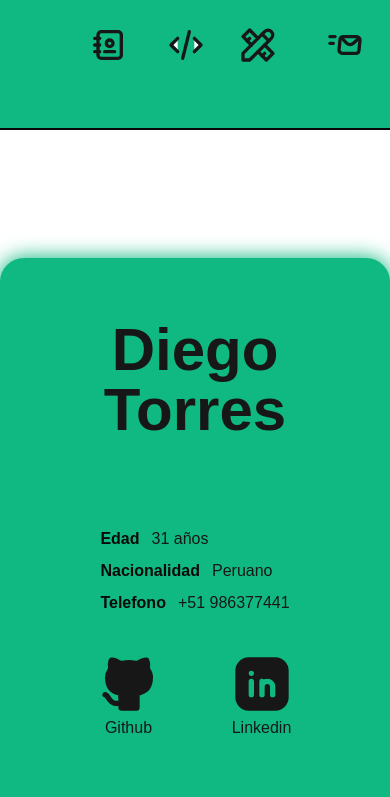
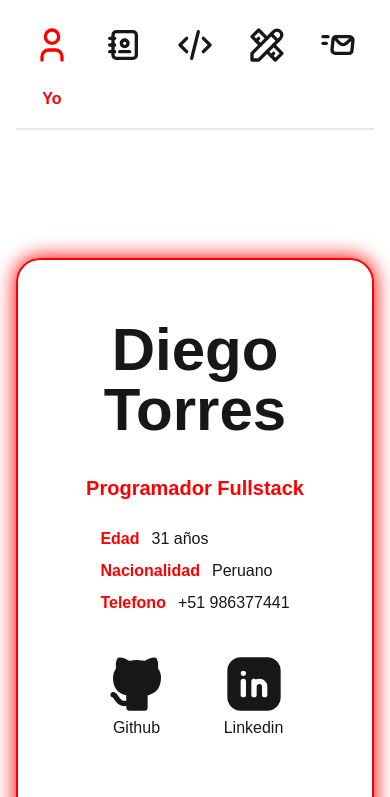
Before and after one commit to DiegoPower48/NextPortfolio, a Next.js app: page / in a window 390 px wide. Shown: the top 797 px of the page. Built offline with nearby package versions, Linux system fonts and the light colour scheme; grey boxes are pictures that could not be loaded; what tailwindcss-debug-screens would draw is missing.

Commit message:
responsive update

```diff
--- a/src/app/globals.css
+++ b/src/app/globals.css
@@ -3,20 +3,20 @@
 @tailwind utilities;
 
 :root {
-  --background: #ffffff;
   --textColor: #171717;
   /*Tailwind*/
-  --theme: #10b981;
-  --text-theme: #0a0a0a;
+  --background: rgba(255, 255, 255, 0.603);
+  --theme: red;
+  --hover: orange;
 }
 
 @media (prefers-color-scheme: dark) {
   :root {
-    --background: #0a0a0a;
     --textColor: #ededed;
     /*Tailwind*/
-    --theme: #0a0a0a;
-    --text-theme: #10b981;
+    --background: #0a0a0a;
+    --theme: #10b981;
+    --hover: #006045;
   }
 }
 
@@ -30,33 +30,31 @@ html {
 }
 
 /* Coments*/
-
 .commentsLabel {
-  padding-left: 10px;
   transition: 0.2s ease;
 }
 
 .formulario:focus,
 .formulario:valid {
-  box-shadow: 1px 1px 10px 1px #10b981;
-  border: 3px solid #10b981;
+  box-shadow: 1px 1px 10px 1px var(--hover);
+  border: 3px solid var(--theme);
 }
 
 .textarea:focus,
 .textarea:valid {
-  box-shadow: 1px 1px 10px 1px #10b981;
-  border: 3px solid #10b981;
+  box-shadow: 1px 1px 10px 1px var(--hover);
+  border: 3px solid var(--theme);
 }
 
 .formulario:focus + .commentsLabel,
 .formulario:valid + .commentsLabel {
   transform: translate(-5px, -40px) scale(0.9);
-  color: #10b981;
+  color: var(--theme);
 }
 .textarea:valid + .commentsLabel,
 .textarea:focus + .commentsLabel {
-  transform: translate(-20px, -25px) scale(0.9);
-  color: #10b981;
+  transform: translate(-20px, -40px) scale(0.9);
+  color: var(--theme);
 }
 
 /* Proyects*/
@@ -73,7 +71,6 @@ html {
   backface-visibility: hidden;
   position: absolute;
   border-radius: 20px;
-  box-shadow: 1px 1px 10px 2px #008080;
 }
 
 .page2 {
@@ -81,7 +78,6 @@ html {
   backface-visibility: hidden;
   position: absolute;
   border-radius: 20px;
-  box-shadow: 1px 1px 10px 2px #008080;
 }
 .cajaProyectos:hover .cards {
   transform: rotateY(180deg);
--- a/src/app/page.tsx
+++ b/src/app/page.tsx
@@ -26,18 +26,18 @@ export default function Home() {
 
   return (
     <div
-      className={`max-w-screen h-full  grid lg:grid-cols-[1fr,4fr] grid-cols-1 lg:bg-gradient-to-l lg:from-background lg:via-background lg:via-90% lg:to-emerald-900 pb-20  ${
+      className={`max-w-screen grid lg:grid-cols-[1fr,4fr] grid-cols-1 lg:bg-gradient-to-l lg:from-Background lg:via-Background lg:via-90% lg:to-Theme px-4 lg:pr-10 lg:pl-0 ${
         process.env.NEXT_PUBLIC_DEV_STATE ? "debug-screens" : ""
       }`}
     >
-      <div className="w-full z-50 lg:w-auto h-auto lg:h-screen sticky top-0 flex items-center justify-center ">
+      <div className="w-full bg-Background lg:bg-transparent flex items-center justify-center z-50 lg:w-auto h-auto lg:h-screen sticky top-0 ">
         <Header data={content.Header} />
       </div>
-      <div className="w-full h-full grid grid-cols-1 grid-rows-auto lg:gap-20 gap-32 ">
+      <div className="w-full h-full grid grid-cols-1 grid-rows-auto lg:gap-20 gap-32 pb-10 lg:py-20 ">
         {isMobile ? <div id="Home"></div> : ""}
         <div className="h-full ">
           {isMobile ? "" : <div id="Home"></div>}
-          <div className="h-full bg-theme border-2 border-emerald-500 p-10 rounded-3xl lg:m-10 shadow-[0_0_20px_1px_#10b981]">
+          <div className="h-full bg-theme border-2 border-Theme p-10 rounded-3xl shadow-[0_0_20px_1px_var(--theme)]">
             <Resume data={content.Resume} />
           </div>
           {isMobile ? <div id="Detail"></div> : ""}
@@ -45,28 +45,28 @@ export default function Home() {
 
         <div className="h-full ">
           {isMobile ? "" : <div id="Detail"></div>}
-          <div className="h-full bg-theme border-2 border-emerald-500 p-10  rounded-3xl lg:m-10 shadow-[0_0_20px_1px_#10b981]">
+          <div className="h-full bg-theme border-2 border-Theme p-10  rounded-3xl  shadow-[0_0_20px_1px_var(--theme)]">
             <Detalle data={content.Detail} />
           </div>
           {isMobile ? <div id="Proyectos"></div> : ""}
         </div>
         <div className="h-full ">
           {isMobile ? "" : <div id="Proyectos"></div>}
-          <div className="h-full bg-theme border-2 border-emerald-500 p-10 rounded-3xl lg:m-10 shadow-[0_0_20px_1px_#10b981]">
+          <div className="h-full bg-theme border-2 border-Theme p-10 rounded-3xl  shadow-[0_0_20px_1px_var(--theme)]">
             <Proyectos data={content.Proyects} />
           </div>
           {isMobile ? <div id="Tecnologias"></div> : ""}
         </div>
         <div className="h-full ">
           {isMobile ? "" : <div id="Tecnologias"></div>}
-          <div className="h-full bg-theme border-2 border-emerald-500 p-10 rounded-3xl lg:m-10 shadow-[0_0_20px_1px_#10b981]">
+          <div className="h-full bg-theme border-2 border-Theme p-10 rounded-3xl  shadow-[0_0_20px_1px_var(--theme)]">
             <Tecnologias data={content.Technologies} />
           </div>
           {isMobile ? <div id="Contactos"></div> : ""}
         </div>
         <div className="h-full ">
           {isMobile ? "" : <div id="Contactos"></div>}
-          <div className="h-full bg-theme border-2 border-emerald-500 p-10 rounded-3xl lg:m-10 shadow-[0_0_20px_1px_#10b981]">
+          <div className="h-full bg-theme border-2 border-Theme p-10 rounded-3xl  shadow-[0_0_20px_1px_var(--theme)]">
             <Comentarios data={content.Comments} />
           </div>
         </div>
--- a/src/components/detalle/detalle.tsx
+++ b/src/components/detalle/detalle.tsx
@@ -11,7 +11,7 @@ function Detalle(props: Props) {
 
   return (
     <div className="h-full w-full grid grid-rows-[auto,auto] ">
-      <p className="font-bold text-textTheme text-4xl">{title}:</p>
+      <p className="font-bold text-Theme text-4xl">{title}:</p>
       <p className="">{about}</p>
 
       <p className="">
--- a/src/components/header/header.tsx
+++ b/src/components/header/header.tsx
@@ -25,23 +25,26 @@ function Header(props: Props) {
   const [selected, setSelected] = useState("inicio");
 
   return (
-    <div className="w-full lg:w-auto bg-theme border-textTheme border-b-2 lg:border-0 lg:bg-transparent lg:mb-0 grid lg:grid-cols-1 lg:grid-rows-auto grid-cols-5 grid-rows-1 lg:gap-4 items-center content-center">
+    <div className="w-full  lg:w-auto border-textTheme border-b-2 lg:border-0 lg:bg-transparent lg:mb-0 grid lg:grid-cols-1 lg:grid-rows-auto grid-cols-5 grid-rows-1 lg:gap-4 items-center content-center">
       <div className="grid items-center justify-center ">
         <a
-          className={`group grid grid-rows-2 items-center justify-center h-32 w-full lg:w-32 pt-4 rounded-3xl lg:m-2 lg:rounded-full border-2 border-transparent transition-all hover:scale-105 hover:lg:shadow-[0_0_20px_1px_#10b981] hover:lg:border-emerald-500 ${
-            selected === "inicio" ? "text-emerald-500" : ""
+          className={`group grid grid-rows-2 items-center justify-center h-32 w-full lg:w-32 pt-4 rounded-3xl lg:m-2 lg:rounded-full border-2 border-transparent transition-all hover:scale-105 hover:lg:shadow-[0_0_20px_1px_var(--theme)] hover:lg:border-Theme ${
+            selected === "inicio" ? "text-Theme" : ""
           }`}
           href="#Home"
           onClick={() => {
             setSelected("inicio");
           }}
         >
-          <IconUser className="h-10 sm:h-14 w-10 sm:w-14 flex justify-center items-center  group-hover:stroke-emerald-500" />
+          {" "}
+          <div className="flex justify-center">
+            <IconUser className="h-10 sm:h-14 w-10 sm:w-14 flex justify-center items-center  group-hover:stroke-Theme" />
+          </div>
           <span
-            className={`flex justify-center font-bold transition-all duration-300 text-xs  sm:text-auto ${
+            className={`flex justify-center font-bold transition-all duration-300 ${
               selected === "inicio"
-                ? "text-emerald-500"
-                : "text-transparent group-hover:text-emerald-500"
+                ? "text-Theme"
+                : "text-transparent group-hover:text-Theme"
             }`}
           >
             {me}
@@ -50,18 +53,20 @@ function Header(props: Props) {
       </div>
       <div className="grid items-center justify-center">
         <a
-          className={`group grid grid-rows-2 items-center justify-center h-32 w-full lg:w-32 pt-4 rounded-3xl lg:m-2 lg:rounded-full border-2 border-transparent transition-all hover:scale-105 hover:lg:shadow-[0_0_20px_1px_#10b981] hover:lg:border-emerald-500 ${
-            selected === "About" ? "border-emerald-500 text-emerald-500" : ""
+          className={`group grid grid-rows-2 items-center justify-center h-32 w-full lg:w-32 pt-4 rounded-3xl lg:m-2 lg:rounded-full border-2 border-transparent transition-all hover:scale-105 hover:lg:shadow-[0_0_20px_1px_var(--theme)] hover:lg:border-Theme ${
+            selected === "About" ? "border-Theme text-Theme" : ""
           }`}
           href="#Detail"
           onClick={() => setSelected("About")}
         >
-          <IconAddressBook className="h-10 sm:h-14 w-10 sm:w-14 flex justify-center items-center  group-hover:stroke-emerald-500" />
+          <div className="flex justify-center">
+            <IconAddressBook className="h-10 sm:h-14 w-10 sm:w-14 flex justify-center items-center  group-hover:stroke-Theme" />
+          </div>
           <span
-            className={`flex justify-center font-bold transition-all duration-300 text-xs  sm:text-auto ${
+            className={`flex justify-center font-bold transition-all duration-300 ${
               selected === "About"
-                ? "text-emerald-500"
-                : "text-transparent group-hover:text-emerald-500"
+                ? "text-Theme"
+                : "text-transparent group-hover:text-Theme"
             }`}
           >
             {about}
@@ -70,25 +75,26 @@ function Header(props: Props) {
       </div>
       <div className="grid items-center justify-center">
         <a
-          className={`group grid grid-rows-2 items-center justify-center h-32 w-full lg:w-32 pt-4 rounded-3xl lg:m-2 lg:rounded-full border-2 border-transparent transition-all hover:scale-105 hover:lg:shadow-[0_0_20px_1px_#10b981] hover:lg:border-emerald-500 ${
-            selected === "proyectos" ? "text-emerald-500" : ""
+          className={`group grid grid-rows-2 items-center justify-center h-32 w-full lg:w-32 pt-4 rounded-3xl lg:m-2 lg:rounded-full border-2 border-transparent transition-all hover:scale-105 hover:lg:shadow-[0_0_20px_1px_var(--theme)] hover:lg:border-Theme ${
+            selected === "proyectos" ? "text-Theme" : ""
           }`}
           href="#Proyectos"
           onClick={() => setSelected("proyectos")}
         >
-          <IconCode
-            fill="white"
-            className={`h-10 sm:h-14 w-10 sm:w-14 flex justify-center items-center  group-hover:fill-emerald-500 group-hover:stroke-emerald-500 ${
+          {" "}
+          <div className="flex justify-center">
+            <IconCode
+              fill="white"
+              className={`h-10 sm:h-14 w-10 sm:w-14 flex justify-center items-center  group-hover:fill-Theme group-hover:stroke-Theme ${
+                selected === "proyectos" ? "fill-Theme stroke-Theme" : ""
+              }`}
+            />
+          </div>
+          <span
+            className={`flex justify-center font-bold transition-all duration-300 ${
               selected === "proyectos"
-                ? "fill-emerald-500 stroke-emerald-500"
-                : ""
-            }`}
-          />
-          <span
-            className={`flex justify-center font-bold transition-all duration-300 text-xs  sm:text-auto ${
-              selected === "proyectos"
-                ? "text-emerald-500"
-                : "text-transparent group-hover:text-emerald-500"
+                ? "text-Theme"
+                : "text-transparent group-hover:text-Theme"
             }`}
           >
             {proyects}
@@ -97,18 +103,21 @@ function Header(props: Props) {
       </div>
       <div className="grid items-center justify-center">
         <a
-          className={`group grid grid-rows-2 items-center justify-center h-32 w-full lg:w-32 pt-4 rounded-3xl lg:m-2 lg:rounded-full border-2 border-transparent transition-all hover:scale-105 hover:lg:shadow-[0_0_20px_1px_#10b981] hover:lg:border-emerald-500 ${
-            selected === "tecnologias" ? "text-emerald-500" : ""
+          className={`group grid grid-rows-2 items-center justify-center h-32 w-full lg:w-32 pt-4 rounded-3xl lg:m-2 lg:rounded-full border-2 border-transparent transition-all hover:scale-105 hover:lg:shadow-[0_0_20px_1px_var(--theme)] hover:lg:border-Theme ${
+            selected === "tecnologias" ? "text-Theme" : ""
           }`}
           href="#Tecnologias"
           onClick={() => setSelected("tecnologias")}
         >
-          <IconTools className="h-10 sm:h-14 w-10 sm:w-14 flex justify-center content-center  group-hover:stroke-emerald-500" />
+          {" "}
+          <div className="flex justify-center">
+            <IconTools className="h-10 sm:h-14 w-10 sm:w-14 flex justify-center items-center  group-hover:stroke-Theme" />
+          </div>
           <span
-            className={`flex justify-center font-bold transition-all duration-300 text-xs  sm:text-auto ${
+            className={`flex justify-center font-bold transition-all duration-300 ${
               selected === "tecnologias"
-                ? "text-emerald-500"
-                : "text-transparent group-hover:text-emerald-500"
+                ? "text-Theme"
+                : "text-transparent group-hover:text-Theme"
             }`}
           >
             {technologies}
@@ -117,18 +126,21 @@ function Header(props: Props) {
       </div>
       <div className="grid items-center justify-center">
         <a
-          className={`group grid grid-rows-2 items-center justify-center h-32 w-full lg:w-32 pt-4 rounded-3xl lg:m-2 lg:rounded-full border-2 border-transparent transition-all hover:scale-105 hover:lg:shadow-[0_0_20px_1px_#10b981] hover:lg:border-emerald-500 ${
-            selected === "contactos" ? "text-emerald-500" : ""
+          className={`group grid grid-rows-2 items-center justify-center h-32 w-full lg:w-32 pt-4 rounded-3xl lg:m-2 lg:rounded-full border-2 border-transparent transition-all hover:scale-105 hover:lg:shadow-[0_0_20px_1px_var(--theme)] hover:lg:border-Theme ${
+            selected === "contactos" ? "text-Theme" : ""
           }`}
           href="#Contactos"
           onClick={() => setSelected("contactos")}
         >
-          <IconMailFast className="h-10 sm:h-14 w-10 sm:w-14 flex justify-center content-center  group-hover:stroke-emerald-500" />
+          {" "}
+          <div className="flex justify-center">
+            <IconMailFast className="h-10 sm:h-14 w-10 sm:w-14 flex justify-center item-center  group-hover:stroke-Theme" />
+          </div>
           <span
-            className={`flex justify-center font-bold transition-all duration-300 text-xs  sm:text-auto  ${
+            className={`flex justify-center font-bold transition-all duration-300  ${
               selected === "contactos"
-                ? "text-emerald-500"
-                : "text-transparent group-hover:text-emerald-500"
+                ? "text-Theme"
+                : "text-transparent group-hover:text-Theme"
             }`}
           >
             {contact}
--- a/src/components/proyects/product.tsx
+++ b/src/components/proyects/product.tsx
@@ -18,7 +18,7 @@ export default function Products(props: Props) {
     >
       <div className={`cards h-full w-48 sm:w-52 md:w-72`}>
         <div
-          className={`page1 h-64 w-full grid grid-cols-1 grid-rows-[1fr,5fr] p-2 `}
+          className={`page1 h-64 w-full grid grid-cols-1 grid-rows-[1fr,5fr] p-2 shadow-[0_0_10px_5px_var(--theme)] `}
         >
           <p className="h-full text-md sm:text-2xl flex justify-center text-center">
             {nombre}
@@ -33,13 +33,13 @@ export default function Products(props: Props) {
           </div>
         </div>
         <div
-          className={`page2 h-64 w-full grid grid-rows-[auto,auto] p-4 md:p-7`}
+          className={`page2 h-64 w-full grid grid-rows-[auto,auto] p-4 md:p-7 shadow-[0_0_10px_5px_var(--theme)]`}
         >
           <p className="text-sm md:text-auto">{descripcion}</p>
           <div className="w-full flex flex-wrap lg:justify-center justify-start">
             {tecnologias.map((element, index) => (
               <span
-                className="text-emerald-500 shadow-[0_0_10px_5px_#10b981] border-emerald-500 border-2 text-xs md:text-auto h-6 mx-1 md:m-2  p-1 rounded-lg hover:bg-emerald-500 hover:text-white"
+                className="text-Theme shadow-[0_0_10px_5px_var(--theme)] border-Theme border-2 text-xs md:text-auto h-6 mx-1 md:m-2  p-1 rounded-lg hover:bg-Theme hover:text-white"
                 key={index}
               >
                 {element}
--- a/src/components/proyects/proyects.tsx
+++ b/src/components/proyects/proyects.tsx
@@ -21,7 +21,7 @@ function Proyectos(props: Props) {
 
   return (
     <div className="h-full w-full grid grid-cols-1 grid-rows-[1fr,auto] gap-4  items-center justify-center content-center ">
-      <div className="h-full w-full flex items-center justify-center text-4xl text-textTheme p-7">
+      <div className="h-full w-full flex items-center justify-center text-4xl text-Theme p-7">
         {web.title}
       </div>
       <div className="h-full w-full grid md:grid-cols-2 grid-rows-auto gap-y-12">
--- a/src/components/resume/resume.tsx
+++ b/src/components/resume/resume.tsx
@@ -32,19 +32,19 @@ function Resume(props: Props) {
       <div className="h-full w-full grid grid-rows-[3fr,2fr,2fr] items-center justify-center p-5 ">
         <div className="h-full grid grid-rows-[3fr,1fr] gap-7 font-bold items-center">
           <p className=" text-6xl text-center ">{first.name}</p>
-          <p className=" text-xl text-center  text-emerald-500">{first.work}</p>
+          <p className=" text-xl text-center text-Theme">{first.work}</p>
         </div>
         <div className="grid gap-2 justify-center">
           <div className="flex space-x-3 ">
-            <p className="font-bold text-textTheme">{second.seccion} </p>
+            <p className="font-bold text-Theme">{second.seccion} </p>
             <p>{second.detail}</p>
           </div>
           <div className="flex space-x-3">
-            <p className="font-bold text-textTheme">{third.seccion} </p>
+            <p className="font-bold text-Theme">{third.seccion} </p>
             <p> {third.detail}</p>
           </div>
           <div className="flex space-x-3">
-            <p className="font-bold text-textTheme"> {fourth.seccion} </p>
+            <p className="font-bold text-Theme"> {fourth.seccion} </p>
             <p> {fourth.detail}</p>
           </div>
         </div>
@@ -55,10 +55,8 @@ function Resume(props: Props) {
               href="https://github.com/DiegoPower48"
               className=" hover:scale-125 transition-all group"
             >
-              <IconBrandGithubFilled className="h-16 w-16  group-hover:fill-emerald-500" />
-              <div className="text-center group-hover:text-emerald-500">
-                Github
-              </div>
+              <IconBrandGithubFilled className="h-16 w-16  group-hover:fill-Theme" />
+              <div className="text-center group-hover:text-Theme">Github</div>
             </a>
           </div>
           <div className="w-full grid  justify-center ">
@@ -66,10 +64,8 @@ function Resume(props: Props) {
               href="https://www.linkedin.com/in/diego-arturo-torres-pacherres-440423242"
               className="hover:scale-125 transition-all group"
             >
-              <IconBrandLinkedinFilled className="h-16 w-16  group-hover:fill-emerald-500" />
-              <div className="text-center group-hover:text-emerald-500">
-                Linkedin
-              </div>
+              <IconBrandLinkedinFilled className="h-16 w-16  group-hover:fill-Theme" />
+              <div className="text-center group-hover:text-Theme">Linkedin</div>
             </a>
           </div>
         </div>
--- a/src/components/tecnologies/item.tsx
+++ b/src/components/tecnologies/item.tsx
@@ -12,7 +12,7 @@ export default function Item(props: ItemProps) {
   return (
     <div className="w-full flex items-center- justify-center">
       <span
-        className={`grid w-20 lg:w-24 justify-center bg-emerald-900 hover:bg-emerald-500 rounded-xl p-1 ${style}   grid-rows-[auto,auto]`}
+        className={`grid w-20 lg:w-24 justify-center bg-Hover hover:bg-Theme rounded-xl p-1 ${style} grid-rows-[auto,auto]`}
       >
         <div className="flex w-full justify-center">
           <img className="h-12 w-12 lg:h-16 lg:w-16" src={url} alt={alt} />
--- a/tailwind.config.ts
+++ b/tailwind.config.ts
@@ -1,3 +1,4 @@
+import { button } from "framer-motion/client";
 import type { Config } from "tailwindcss";
 
 export default {
@@ -9,11 +10,11 @@ export default {
   theme: {
     extend: {
       colors: {
-        background: "var(--background)",
+        Background: "var(--background)",
         foreground: "var(--foreground)",
 
-        theme: "var(--theme)",
-        textTheme: "var(--text-theme)",
+        Theme: "var(--theme)",
+        Hover: "var(--hover)",
       },
     },
   },
```
Also changed, not shown: src/components/coments/coments.tsx (+19 -13 lines), src/components/tecnologies/tecnologies.tsx (+6 -6 lines).
